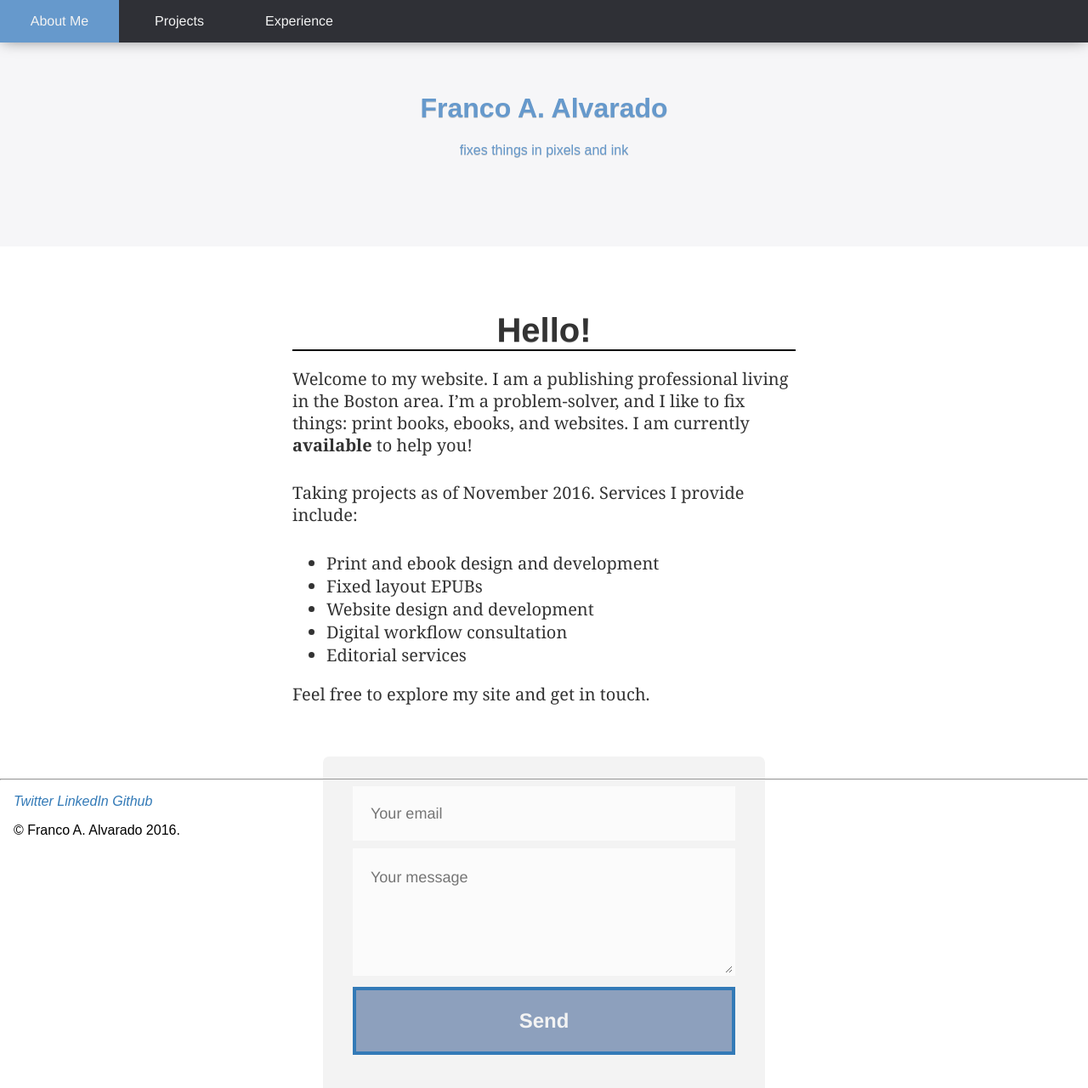
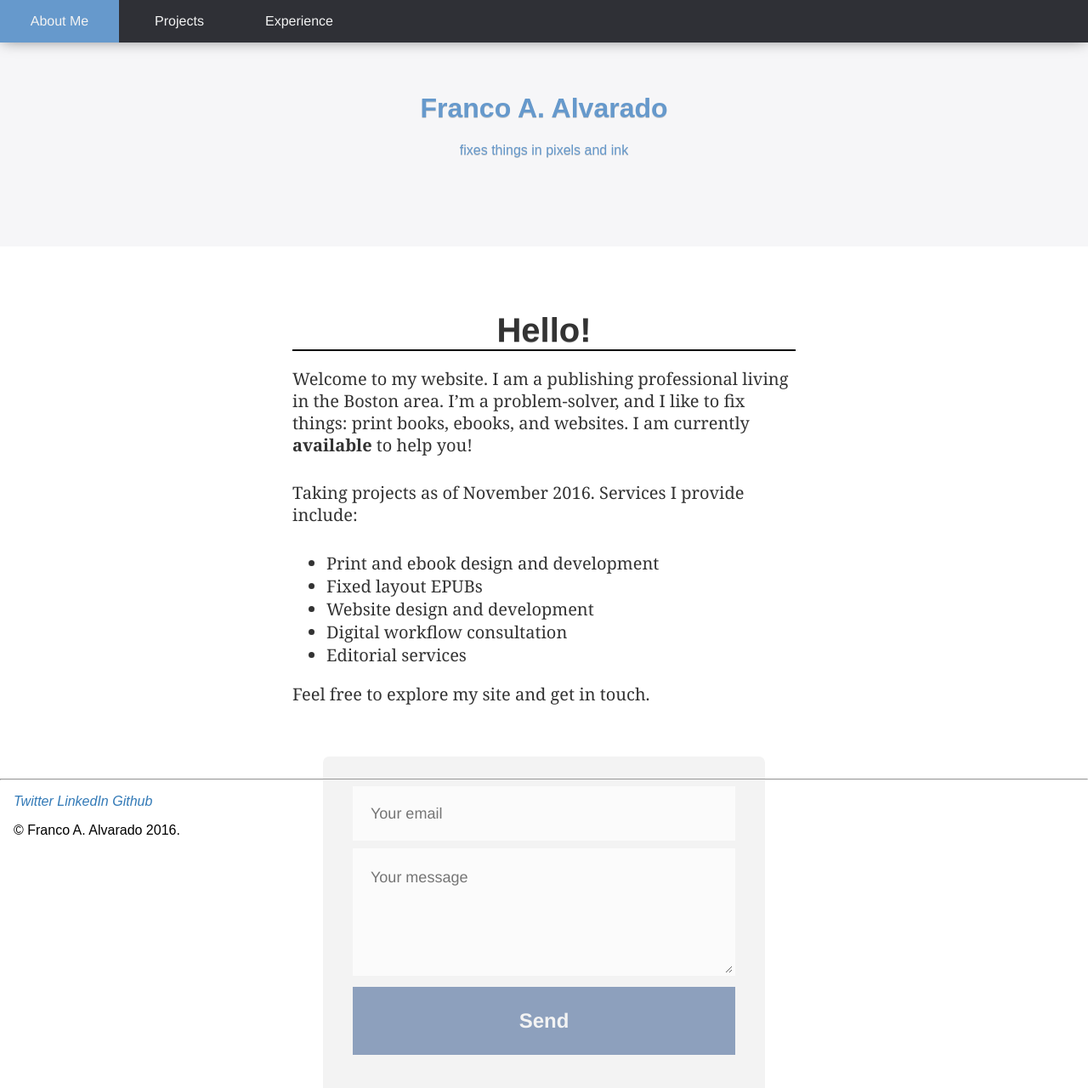
Before and after one commit to francopub/francopub.github.io, a Jekyll site: the page built from index.html, in a window 1280 px wide and 1291 px high. Shown: the top 1280 px of the window at 85% size. Built offline with Jekyll 4.4.1, drawn with Linux system fonts in a browser that asks for light colours.

Commit message:
$accent-color
$accent-color

```diff
--- a/_sass/_forms.scss
+++ b/_sass/_forms.scss
@@ -59,7 +59,7 @@ input:focus, textarea:focus {
 button.formbutton {
   font-family: $stack-ss;
     width: 100%;
-    border: $link-color solid 4px;
+    border: $accent-color solid 4px;
     cursor: pointer;
     background-color: $accent-color;
     color: $offwhite;
```
Also changed, not shown: 2 other files.
